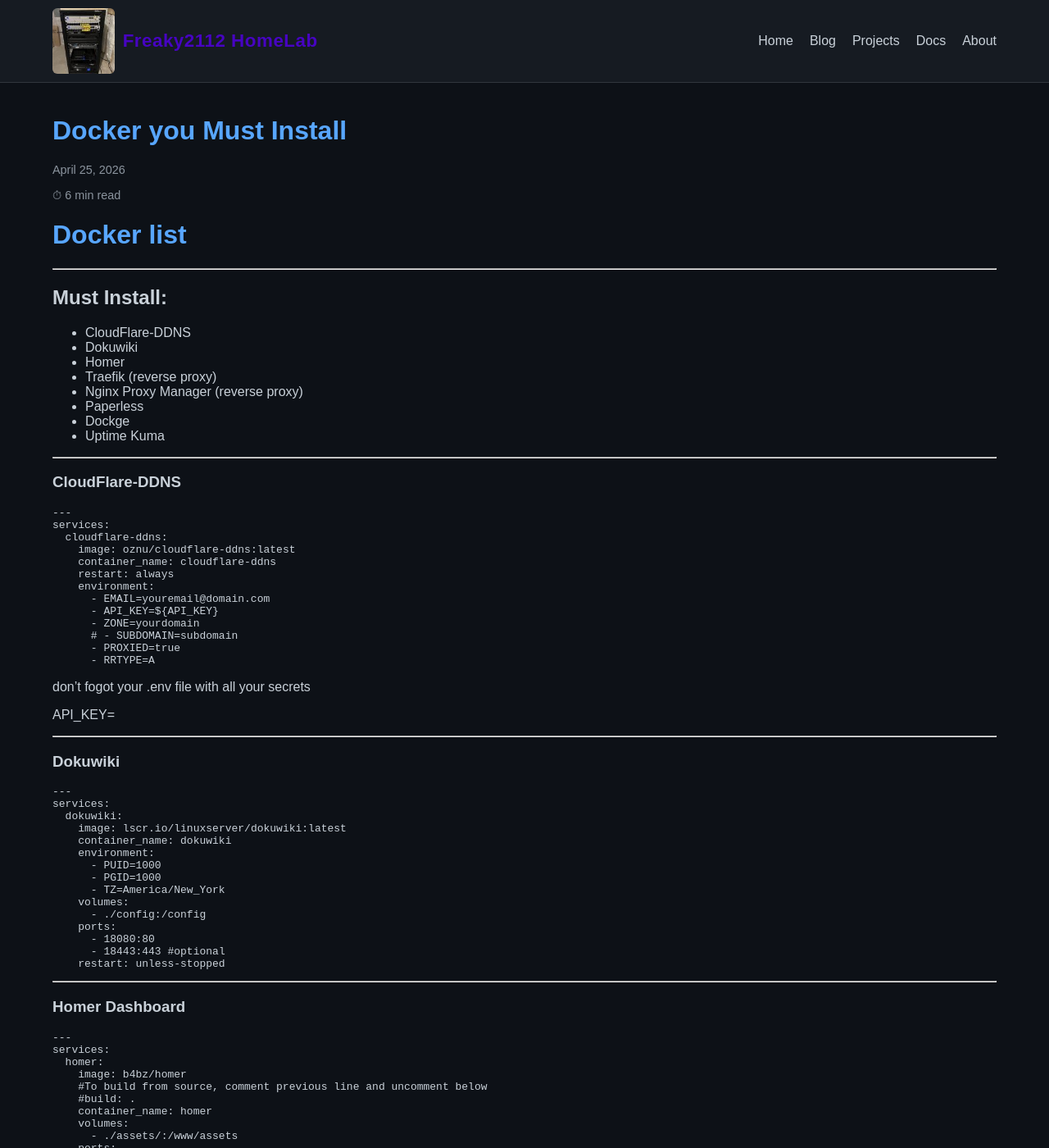
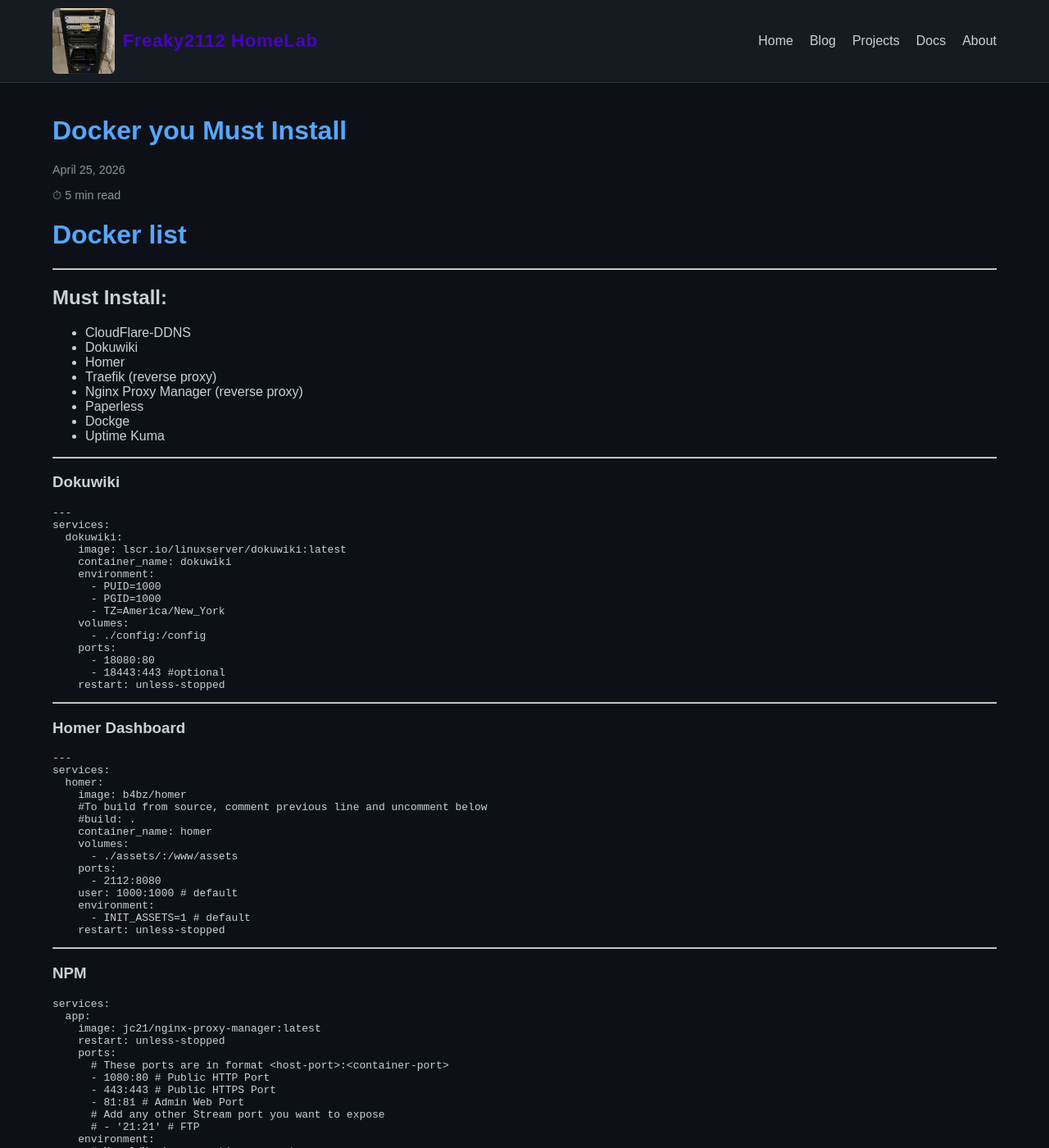
Before and after one commit to Freaky2112/freaky2112.github.io, a Jekyll site: the page built from _posts/2026-04-25-docker-list.md, in a window 1280 px wide and 1400 px high. Shown: the whole window at 82% size. Built offline with Jekyll 4.4.1, drawn with Linux system fonts in a browser that asks for light colours.

Commit message:
add cloudflare doc

````diff
--- a/_posts/2026-04-25-docker-list.md
+++ b/_posts/2026-04-25-docker-list.md
@@ -18,26 +18,6 @@
 * Uptime Kuma
 
 
----
-### CloudFlare-DDNS
-```yml
----
-services:
-  cloudflare-ddns:
-    image: oznu/cloudflare-ddns:latest
-    container_name: cloudflare-ddns
-    restart: always
-    environment:
-      - EMAIL=youremail@domain.com
-      - API_KEY=${API_KEY}
-      - ZONE=yourdomain
-      # - SUBDOMAIN=subdomain
-      - PROXIED=true
-      - RRTYPE=A
-```
-don't fogot your .env file with all your secrets
-
-API_KEY=
 
 ---
 ### Dokuwiki
````
Also changed, not shown: _docs/Creating-github-webpage.md (+2 -2 lines), _docs/cloudflare.md (added, +26 -0 lines).
